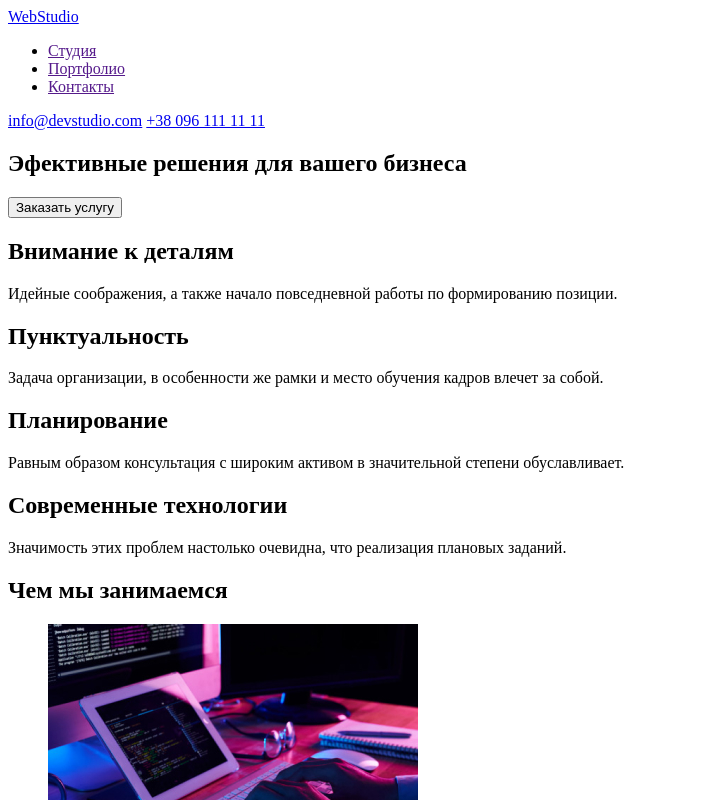
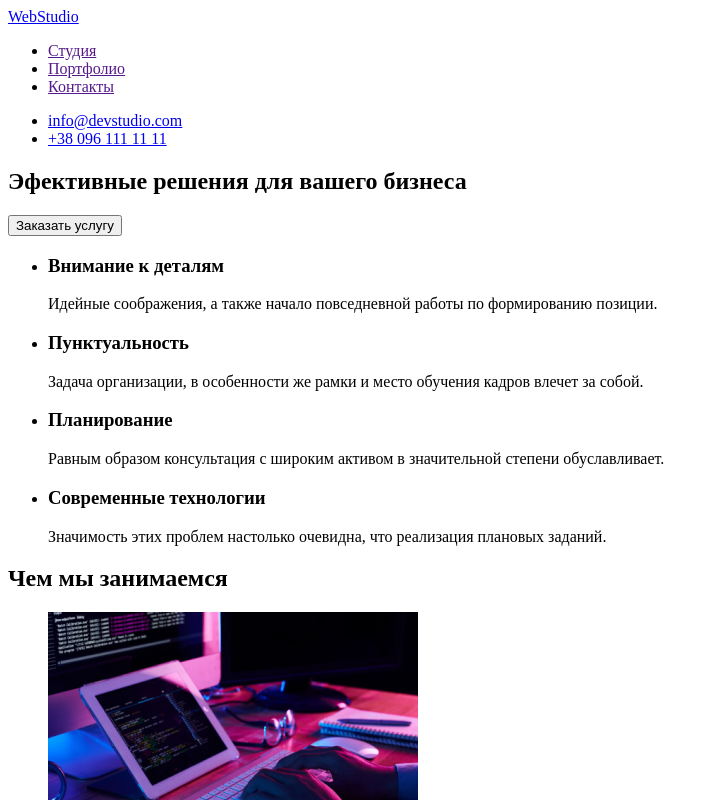
Before and after one commit to 11Vlad13/goit-markup-hw-01, a plain HTML site: page index.html in a window 1280 px wide. Shown: the top 800 px of the page, without its empty margins (0-719 px from the left). Drawn offline with Linux system fonts and the light colour scheme.

Commit message:
Update homework-1

```diff
--- a/index.html
+++ b/index.html
@@ -16,8 +16,10 @@
             <li><a href="">Контакты</a></li>
         </ul>
         </nav>
-        <a href="mailto:info@devstudio.com">info@devstudio.com</a>
-        <a href="tel:+380961111111">+38 096 111 11 11</a>
+        <ul>
+            <li><a href="mailto:info@devstudio.com">info@devstudio.com</a></li>
+            <li><a href="tel:+380961111111">+38 096 111 11 11</a> </li>
+        </ul>
     </header>
     <main>
         <section>
@@ -28,14 +30,24 @@
         </section>
         <section>
             <div>
-                <h2>Внимание к деталям</h2>
+                <ul>
+                    <li>
+                       <h3>Внимание к деталям</h3>
                 <p>Идейные соображения, а также начало повседневной работы по формированию позиции.</p>
-                <h2>Пунктуальность</h2>
+                    </li>
+                    <li>
+                        <h3>Пунктуальность</h3>
                 <p>Задача организации, в особенности же рамки и место обучения кадров влечет за собой.</p>
-                <h2>Планирование</h2>
+                    </li>
+                    <li>
+                        <h3>Планирование</h3>
                 <p>Равным образом консультация с широким активом в значительной степени обуславливает.</p>
-                <h2>Современные технологии</h2>
+                    </li>
+                    <li>
+                        <h3>Современные технологии</h3>
                 <p>Значимость этих проблем настолько очевидна, что реализация плановых заданий.</p>
+                    </li>
+                </ul>
             </div>
         </section>
         <section>
@@ -97,11 +109,9 @@
                 </ul>
             </div>
         </section>
-        <section>
-            <h2>WebStudio</h2>
-        </section>
     </main>
     <footer>
+        <a href="WebStudio">WebStudio</a>
         <address>
             <ul>
                 <li>
```
